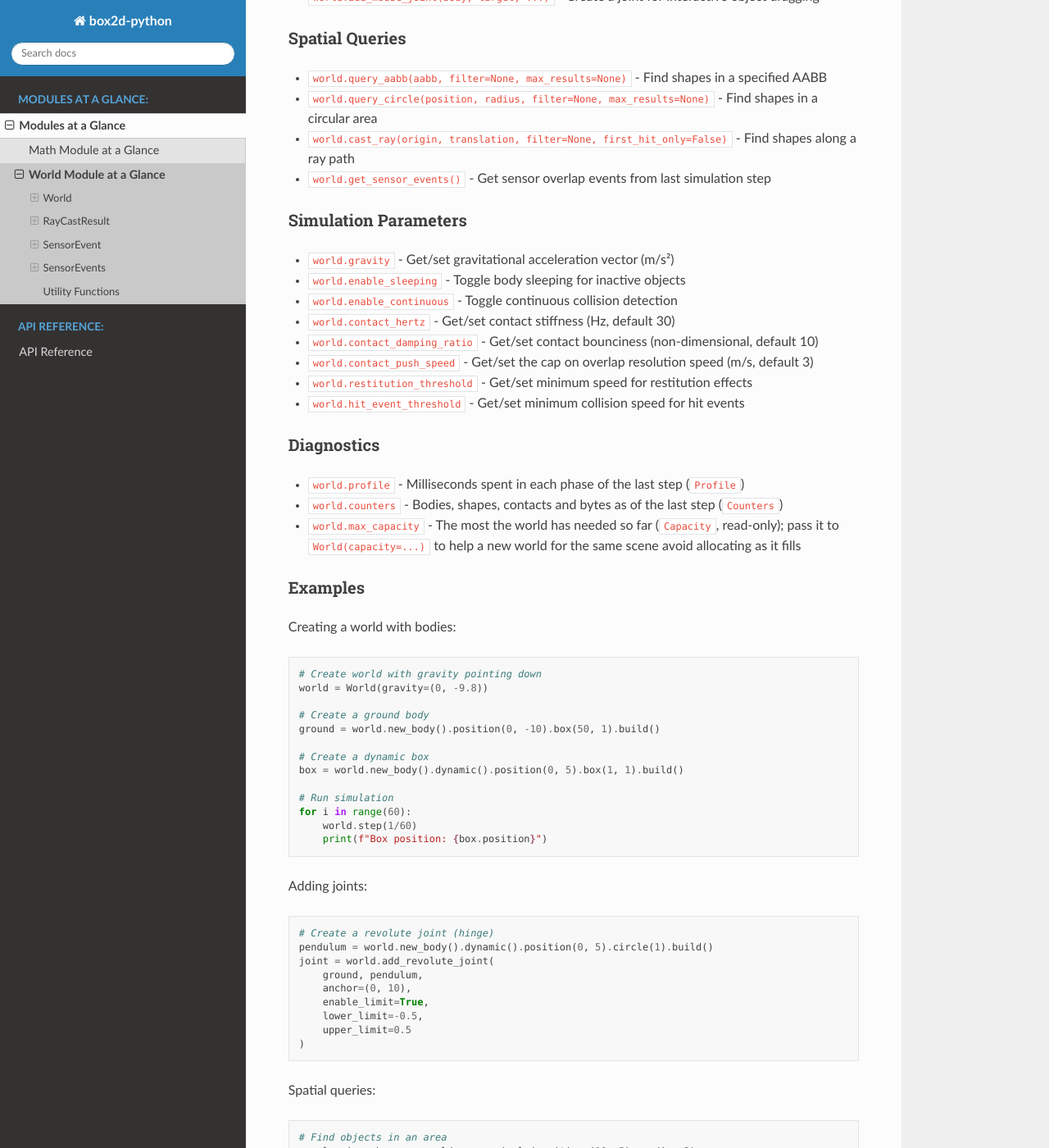
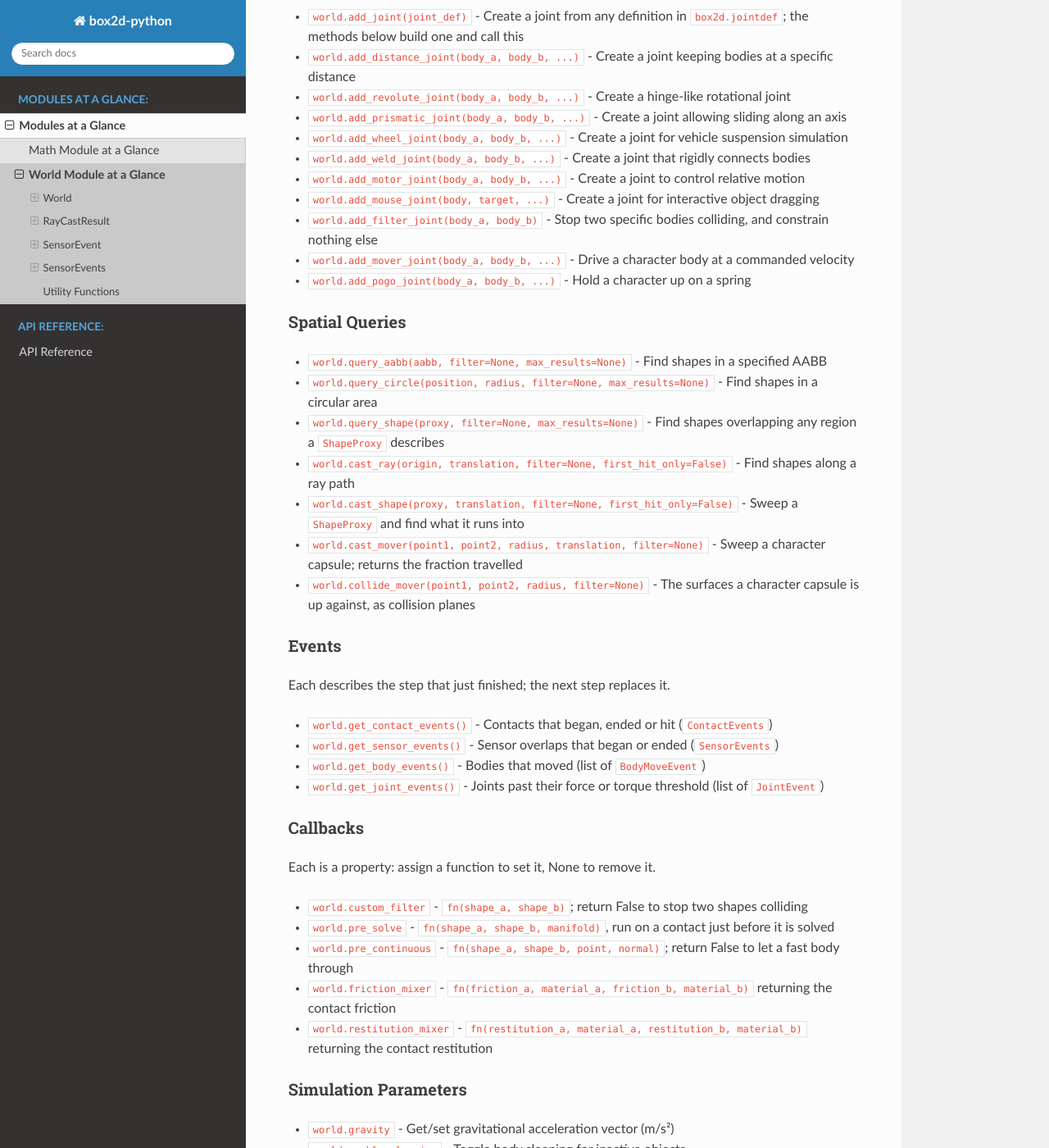
Before and after one commit to giorgosg/box2d-py, a Sphinx documentation site: the page built from docs/source/glance/world_glance.rst, in a window 1280 px wide and 1400 px high, scrolled down 1509 px. Shown: the whole window at 82% size. Built offline with Sphinx 7.4.7 and the Read the Docs theme 3.1.0, drawn with Linux system fonts in a browser that asks for light colours; some of the changed text lies outside the part shown.

Commit message:
World glance: cover every public World member; runnable example
Checked against dir(World): the page now lists query_shape, cast_shape,
cast_mover, collide_mover, explode, add_body, add_joint, the filter,
mover and pogo joint adders, the contact/sensor/body/joint event
getters (in their own Events section, moving get_sensor_events out of
Spatial Queries), the five callbacks, threads and worker_count,
state_hash, max_linear_speed, restitution iterations and propagation,
warm starting, contact_recycle_distance, bounds, awake_body_count,
is_valid, user_data and the testing hooks.

The first example imports World and builds the ground with .static();
all three examples run in sequence.

Co-Authored-By: Claude Opus 5.5 <noreply@anthropic.com>

```diff
--- a/docs/source/glance/world_glance.rst
+++ b/docs/source/glance/world_glance.rst
@@ -23,6 +23,8 @@ Creation and Destruction
 * ``World(gravity=(0, -10), threads=1, capacity=None)`` - Create a world with specified gravity;
   ``capacity`` (a ``Capacity``, e.g. another world's ``max_capacity``) sets room aside up front
 * ``world.destroy()`` - Destroy the world and every body, shape and joint in it
+* ``world.is_valid`` - Whether the world is still live, i.e. has not been destroyed
+* ``world.user_data`` - Any Python object to keep with the world
 
 The world keeps what it contains: a body, shape or joint stays alive while it
 does, whether or not the caller kept the object that created it, and anything
@@ -40,16 +42,21 @@ Simulation Control
 
 * ``world.step(time_step, substep_count=4)`` - Advance simulation by specified time
 * ``world.draw(debug_draw)`` - Render world using debug drawing interface
+* ``world.explode(position, radius, impulse_per_length, falloff=None, mask=None)`` - Apply a radial impulse to the dynamic shapes within a radius
 
 Body Management
 ^^^^^^^^^^^^^^^
 
 * ``world.new_body()`` - Start building a new body
+* ``world.add_body(body_type=None, position=None, ...)`` - Create a body directly, with ``BodyDef`` fields as keywords
 * ``world.bodies`` - Get list of all bodies in world
+* ``world.awake_body_count`` - How many bodies are awake; zero once a scene has come to rest
+* ``world.bounds`` - The box containing every shape in the world
 
 Joint Creation
 ^^^^^^^^^^^^^^
 
+* ``world.add_joint(joint_def)`` - Create a joint from any definition in ``box2d.jointdef``; the methods below build one and call this
 * ``world.add_distance_joint(body_a, body_b, ...)`` - Create a joint keeping bodies at a specific distance
 * ``world.add_revolute_joint(body_a, body_b, ...)`` - Create a hinge-like rotational joint
 * ``world.add_prismatic_joint(body_a, body_b, ...)`` - Create a joint allowing sliding along an axis
@@ -57,14 +64,41 @@ Joint Creation
 * ``world.add_weld_joint(body_a, body_b, ...)`` - Create a joint that rigidly connects bodies
 * ``world.add_motor_joint(body_a, body_b, ...)`` - Create a joint to control relative motion
 * ``world.add_mouse_joint(body, target, ...)`` - Create a joint for interactive object dragging
+* ``world.add_filter_joint(body_a, body_b)`` - Stop two specific bodies colliding, and constrain nothing else
+* ``world.add_mover_joint(body_a, body_b, ...)`` - Drive a character body at a commanded velocity
+* ``world.add_pogo_joint(body_a, body_b, ...)`` - Hold a character up on a spring
 
 Spatial Queries
 ^^^^^^^^^^^^^^^
 
 * ``world.query_aabb(aabb, filter=None, max_results=None)`` - Find shapes in a specified AABB
 * ``world.query_circle(position, radius, filter=None, max_results=None)`` - Find shapes in a circular area
+* ``world.query_shape(proxy, filter=None, max_results=None)`` - Find shapes overlapping any region a ``ShapeProxy`` describes
 * ``world.cast_ray(origin, translation, filter=None, first_hit_only=False)`` - Find shapes along a ray path
-* ``world.get_sensor_events()`` - Get sensor overlap events from last simulation step
+* ``world.cast_shape(proxy, translation, filter=None, first_hit_only=False)`` - Sweep a ``ShapeProxy`` and find what it runs into
+* ``world.cast_mover(point1, point2, radius, translation, filter=None)`` - Sweep a character capsule; returns the fraction travelled
+* ``world.collide_mover(point1, point2, radius, filter=None)`` - The surfaces a character capsule is up against, as collision planes
+
+Events
+^^^^^^
+
+Each describes the step that just finished; the next step replaces it.
+
+* ``world.get_contact_events()`` - Contacts that began, ended or hit (``ContactEvents``)
+* ``world.get_sensor_events()`` - Sensor overlaps that began or ended (``SensorEvents``)
+* ``world.get_body_events()`` - Bodies that moved (list of ``BodyMoveEvent``)
+* ``world.get_joint_events()`` - Joints past their force or torque threshold (list of ``JointEvent``)
+
+Callbacks
+^^^^^^^^^
+
+Each is a property: assign a function to set it, None to remove it.
+
+* ``world.custom_filter`` - ``fn(shape_a, shape_b)``; return False to stop two shapes colliding
+* ``world.pre_solve`` - ``fn(shape_a, shape_b, manifold)``, run on a contact just before it is solved
+* ``world.pre_continuous`` - ``fn(shape_a, shape_b, point, normal)``; return False to let a fast body through
+* ``world.friction_mixer`` - ``fn(friction_a, material_a, friction_b, material_b)`` returning the contact friction
+* ``world.restitution_mixer`` - ``fn(restitution_a, material_a, restitution_b, material_b)`` returning the contact restitution
 
 Simulation Parameters
 ^^^^^^^^^^^^^^^^^^^^^
@@ -75,8 +109,19 @@ Simulation Parameters
 * ``world.contact_hertz`` - Get/set contact stiffness (Hz, default 30)
 * ``world.contact_damping_ratio`` - Get/set contact bounciness (non-dimensional, default 10)
 * ``world.contact_push_speed`` - Get/set the cap on overlap resolution speed (m/s, default 3)
+* ``world.contact_recycle_distance`` - Get/set how far a contact may move and still be reused (m)
 * ``world.restitution_threshold`` - Get/set minimum speed for restitution effects
-* ``world.hit_event_threshold`` - Get/set minimum collision speed for hit events
+* ``world.restitution_iterations`` - Get/set iterations of the restitution solver
+* ``world.enable_restitution_propagation`` - Toggle passing a bounce fully through touching contacts
+* ``world.enable_warm_starting`` - Toggle starting the solver from last step's impulses
+* ``world.hit_event_threshold`` - Get/set minimum approach speed for hit events
+* ``world.max_linear_speed`` - Get/set the speed cap applied to every body (m/s)
+
+Threads
+^^^^^^^
+
+* ``world.threads`` - How many threads the world was created to step on (read-only)
+* ``world.worker_count`` - Get/set how many pieces a step's work is split into
 
 Diagnostics
 ^^^^^^^^^^^
@@ -85,6 +130,10 @@ Diagnostics
 * ``world.counters`` - Bodies, shapes, contacts and bytes as of the last step (``Counters``)
 * ``world.max_capacity`` - The most the world has needed so far (``Capacity``, read-only);
   pass it to ``World(capacity=...)`` to help a new world for the same scene avoid allocating as it fills
+* ``world.state_hash`` - A deterministic hash of the simulation state, for catching a desync
+* ``world.dump_memory_stats()`` - Write Box2D's memory breakdown to ``box2d_memory.txt``
+* ``world.rebuild_static_tree()`` - Rebuild the static broad-phase tree (Box2D marks it for testing)
+* ``world.enable_sse2_fallback(value)`` - Use the SSE2 contact solver even with AVX2 (testing only)
 
 Examples
 ^^^^^^^^
@@ -93,11 +142,13 @@ Creating a world with bodies:
 
 .. code-block:: python
 
+    from box2d import World
+
     # Create world with gravity pointing down
     world = World(gravity=(0, -9.8))
 
     # Create a ground body
-    ground = world.new_body().position(0, -10).box(50, 1).build()
+    ground = world.new_body().static().position(0, -10).box(50, 1).build()
 
     # Create a dynamic box
     box = world.new_body().dynamic().position(0, 5).box(1, 1).build()
```
